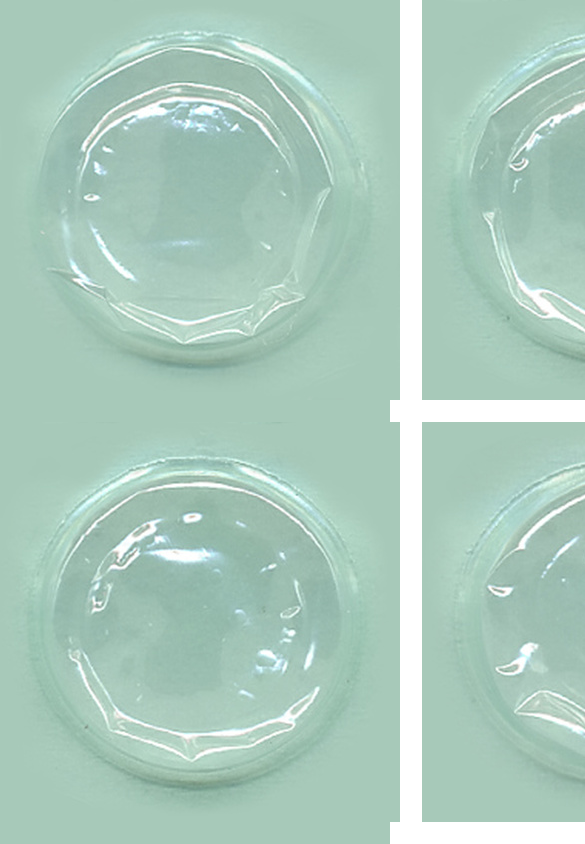
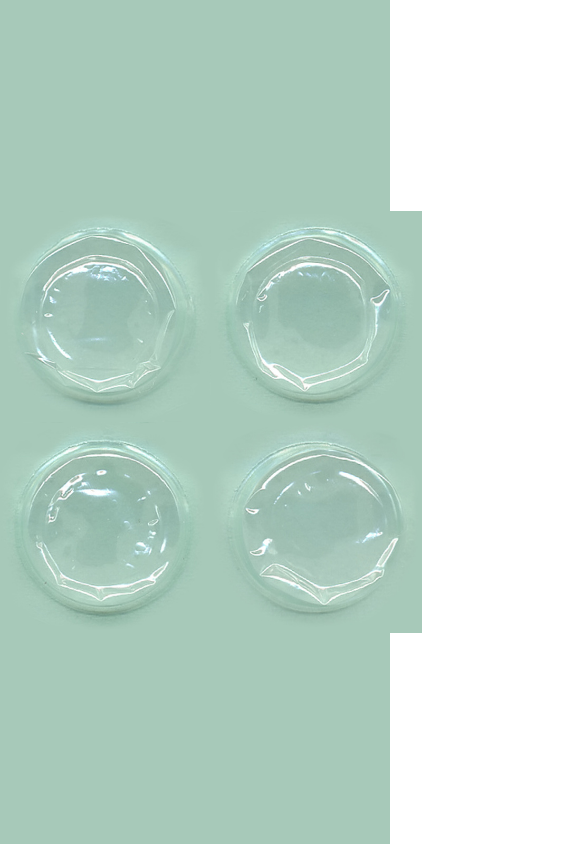
Before and after one commit to Debbl/bubble-wrap, a React (Vite) app: page / in a window 390 px wide. Shown: the top 844 px of the page, 585 px wide, since content can reach past the window. Built offline with nearby package versions, Linux system fonts and the light colour scheme.

Commit message:
chore: add mobile style

```diff
--- a/src/App.tsx
+++ b/src/App.tsx
@@ -64,8 +64,8 @@ function App() {
   };
 
   return (
-    <div className="w-screen bg-[#A7C9B9]/100">
-      <div className="mx-auto flex h-screen w-[100vh] cursor-pointer flex-wrap justify-center">
+    <div className="fixed inset-0 bg-[#A7C9B9]/100">
+      <div className="relative top-1/2 m-auto flex w-[50vh] translate-y-[-50%] cursor-pointer flex-wrap justify-center justify-items-center md:w-[100vh]">
         {renderFrames(framesBoard)}
       </div>
       <PopSounds ref={popSoundsRef} />
```
